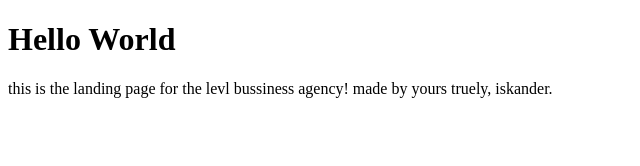
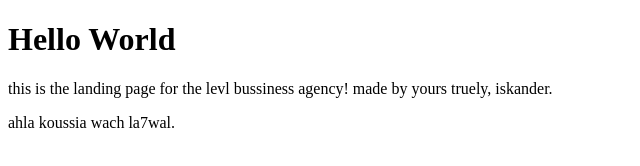
Before and after one commit to iskanderB1/iskanderB1.github.io, a plain HTML site: page index.html in a window 1280 px wide. Shown: the whole page, without its empty margins (0-640 px from the left). Drawn offline with Linux system fonts and the light colour scheme.

Commit message:
Update index.html
test

```diff
--- a/index.html
+++ b/index.html
@@ -3,5 +3,6 @@
 <body>
 <h1>Hello World</h1>
 <p>this is the landing page for the levl bussiness agency! made by yours truely, iskander.</p>
+<p>ahla koussia wach la7wal.</p>
 </body>
 </html>
```
